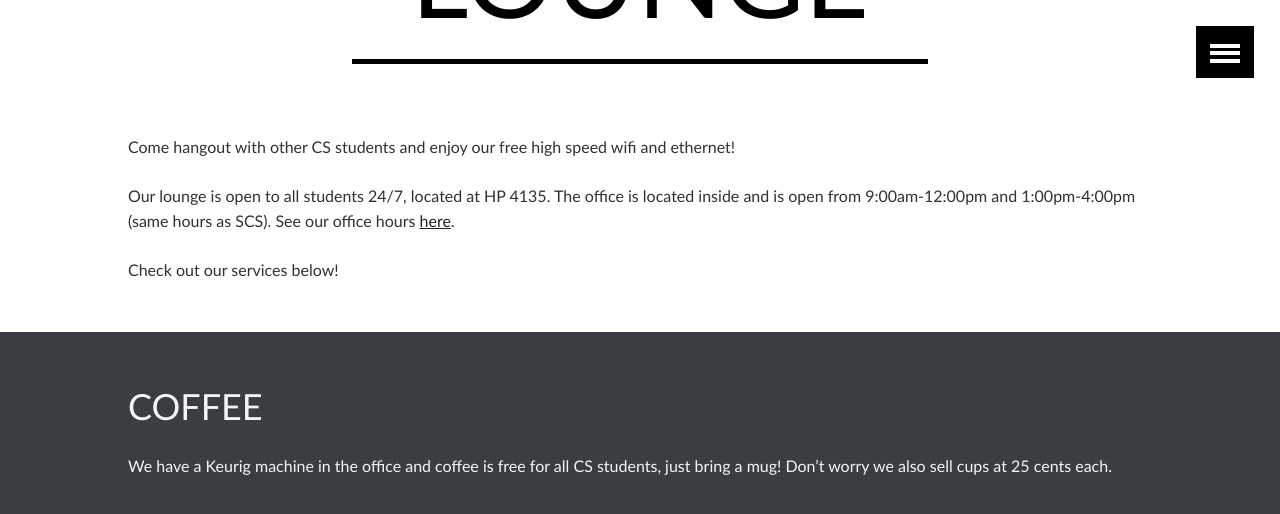
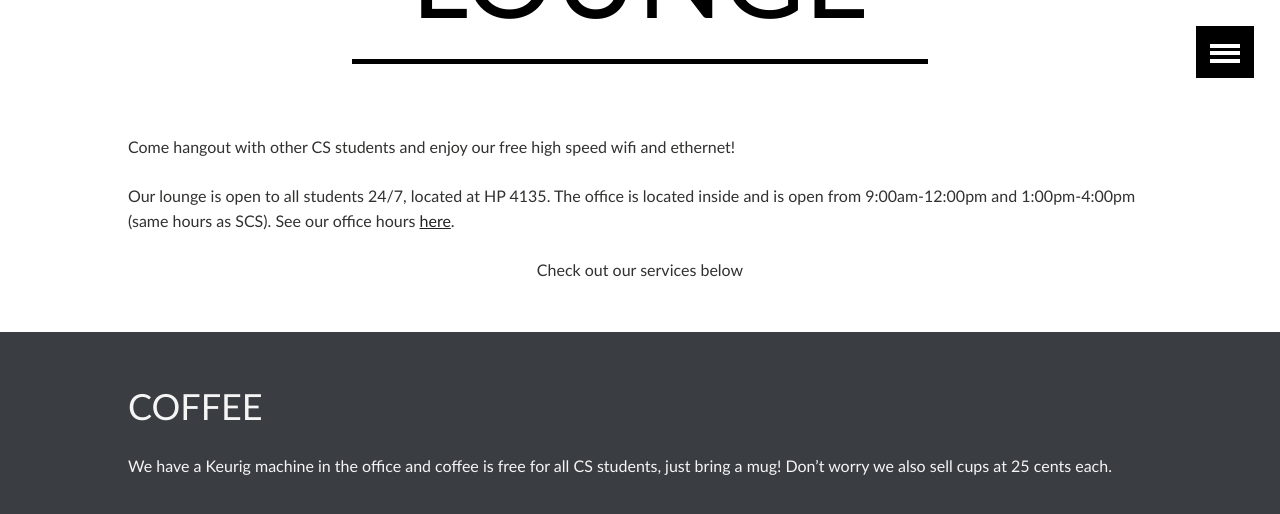
Before and after one commit to brittnylapierre/ccss_web, a Jekyll site: the page built from about/lounge/index.md, in a window 1280 px wide and 900 px high, scrolled down 426 px, cut to the strip 0-523 px from the top of the window. Shown: the top 514 px of the strip. Built offline with Jekyll 4.4.1, drawn with Linux system fonts in a browser that asks for light colours.

Commit message:
Updated index.md

```diff
--- a/about/lounge/index.md
+++ b/about/lounge/index.md
@@ -12,7 +12,7 @@ subjectstyle: >-
 <div class='content-wrap'>
   <p>Come hangout with other CS students and enjoy our free high speed wifi and ethernet!</p>
   <p>Our lounge is open to all students 24/7, located at HP 4135. The office is located inside and is open from 9:00am-12:00pm and 1:00pm-4:00pm (same hours as SCS). See our office hours <a href='https://docs.google.com/document/d/12O7-Go1fXleEh2IGSiWVlkZHO7JSalcmu-L9nr9yzX4/edit?usp=sharing'>here</a>.</p>
-  <p>Check out our services below!</p>
+  <p class='centered'>Check out our services below</p>
 </div>
 <div class='dark'>
   <div class='content-wrap dark'>
```
